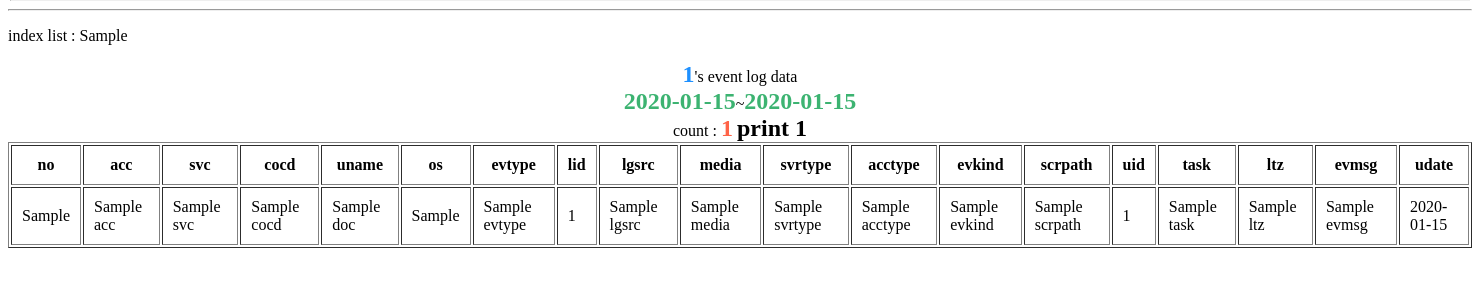
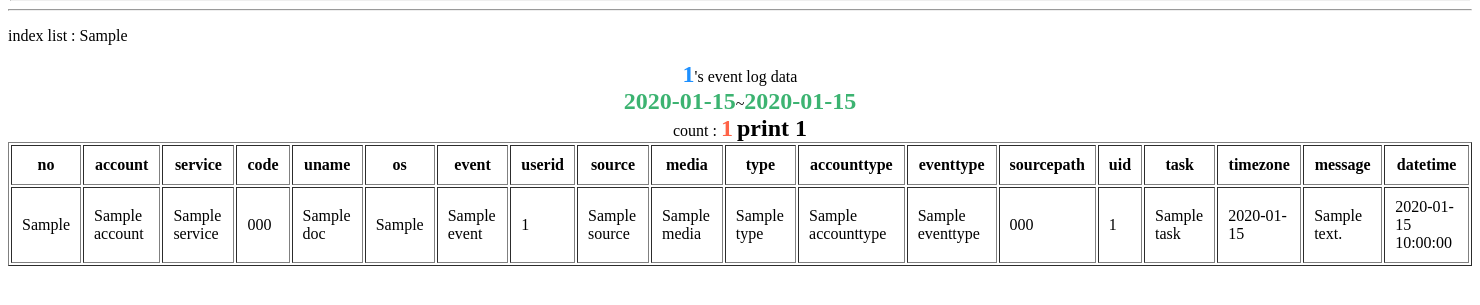
Before and after one commit to be-insightful/simple-search-es, a FastAPI app: template app/templates/page.html in a window 1480 px wide. Shown: the part 241-546 px from the top of the page. Run offline with FastAPI, Linux system fonts and the light colour scheme; the template is opened without the code that fills it: most values are stand-ins (such as "Sample title", 1, 10 or a date in 2020).

Commit message:
first commit

```diff
--- a/app/config.py
+++ b/app/config.py
@@ -2,6 +2,6 @@ from pydantic import BaseSettings
 
 
 class ES_Settings(BaseSettings):
-    host: str = "https://vpc-es-dev-log-z3dwk7x7qdkhozvhpvz7hpfgx4.ap-northeast-2.es.amazonaws.com"
-    appuser: str = "esadmin"
-    password: str = "Softwiz@12"
+    host: str = "https://es_id.region.es.amazonaws.com"
+    appuser: str = "userid"
+    password: str = "password"
--- a/app/templates/page.html
+++ b/app/templates/page.html
@@ -31,7 +31,7 @@
     </fieldset>
 
     <hr>
-    <table border="1px; solid; black" cellpadding="10px">
+    <table border="1px; souserid; black" cellpadding="10px">
         <caption><span style="color: dodgerblue; font-weight: bold; font-size: 1.5em;">{{uid}}</span>'s event log data
             <br>
             <span style="color: mediumseagreen; font-weight: bold;font-size: 1.5em;">{{stdatetime}}</span>~<span
@@ -45,24 +45,24 @@
         <thead>
             <tr>
                 <th>no</th>
-                <th>acc</th>
-                <th>svc</th>
-                <th>cocd</th>
+                <th>account</th>
+                <th>service</th>
+                <th>code</th>
                 <th>uname</th>
                 <th>os</th>
-                <th>evtype</th>
-                <th>lid</th>
-                <th>lgsrc</th>
+                <th>event</th>
+                <th>userid</th>
+                <th>source</th>
                 <th>media</th>
-                <th>svrtype</th>
-                <th>acctype</th>
-                <th>evkind</th>
-                <th>scrpath</th>
+                <th>type</th>
+                <th>accounttype</th>
+                <th>eventtype</th>
+                <th>sourcepath</th>
                 <th>uid</th>
                 <th>task</th>
-                <th>ltz</th>
-                <th>evmsg</th>
-                <th>udate</th>
+                <th>timezone</th>
+                <th>message</th>
+                <th>datetime</th>
             </tr>
         </thead>
 
@@ -70,24 +70,24 @@
             {% for doc in docs %}
             <tr>
                 <td>{{doc.no}}</td>
-                <td>{{doc.acc}}</td>
-                <td>{{doc.svc}}</td>
-                <td>{{doc.cocd}}</td>
+                <td>{{doc.account}}</td>
+                <td>{{doc.service}}</td>
+                <td>{{doc.code}}</td>
                 <td>{{doc.uname}}</td>
                 <td>{{doc.os}}</td>
-                <td>{{doc.evtype}}</td>
-                <td>{{doc.lid}}</td>
-                <td>{{doc.lgsrc}}</td>
+                <td>{{doc.event}}</td>
+                <td>{{doc.userid}}</td>
+                <td>{{doc.source}}</td>
                 <td>{{doc.media}}</td>
-                <td>{{doc.svrtype}}</td>
-                <td>{{doc.acctype}}</td>
-                <td>{{doc.evkind}}</td>
-                <td>{{doc.scrpath}}</td>
+                <td>{{doc.type}}</td>
+                <td>{{doc.accounttype}}</td>
+                <td>{{doc.eventtype}}</td>
+                <td>{{doc.sourcepath}}</td>
                 <td>{{doc.uid}}</td>
                 <td>{{doc.task}}</td>
-                <td>{{doc.ltz}}</td>
-                <td>{{doc.evmsg}}</td>
-                <td>{{doc.udate}}</td>
+                <td>{{doc.timezone}}</td>
+                <td>{{doc.message}}</td>
+                <td>{{doc.datetime}}</td>
             </tr>
             {% endfor %}
         </tbody>
@@ -95,8 +95,8 @@
 
     </table>
     <script>
-        document.getElementById('stdatetime').value= new Date().toISOString().slice(0, 16);
-        document.getElementById('eddatetime').value= new Date().toISOString().slice(0, 16);
+        document.getElementById('stdatetime').value = new Date().toISOString().slice(0, 16);
+        document.getElementById('eddatetime').value = new Date().toISOString().slice(0, 16);
     </script>
 </body>
 
--- a/setup.py
+++ b/setup.py
@@ -1,3 +1,3 @@
 from setuptools import setup, find_packages
 
-setup(name="es-lookup", version="1.0", packages=find_packages())
+setup(name="simple-search", version="1.0", packages=find_packages())
```
Also changed, not shown: README.md.
